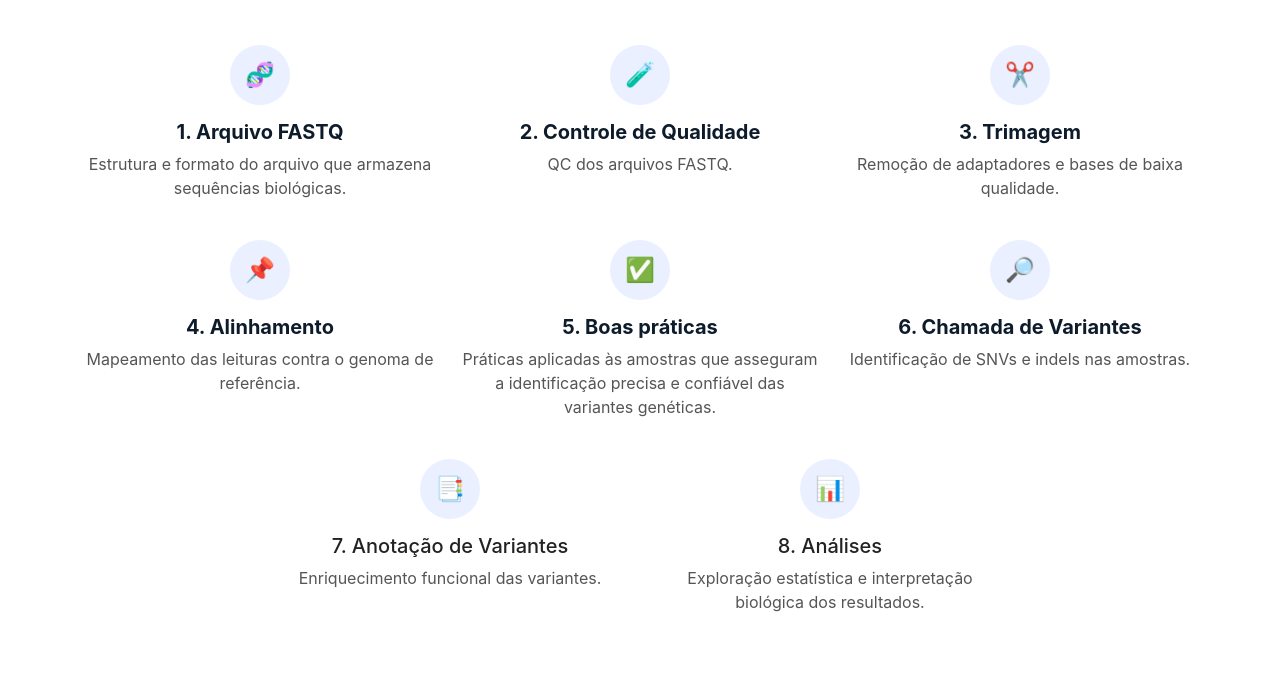
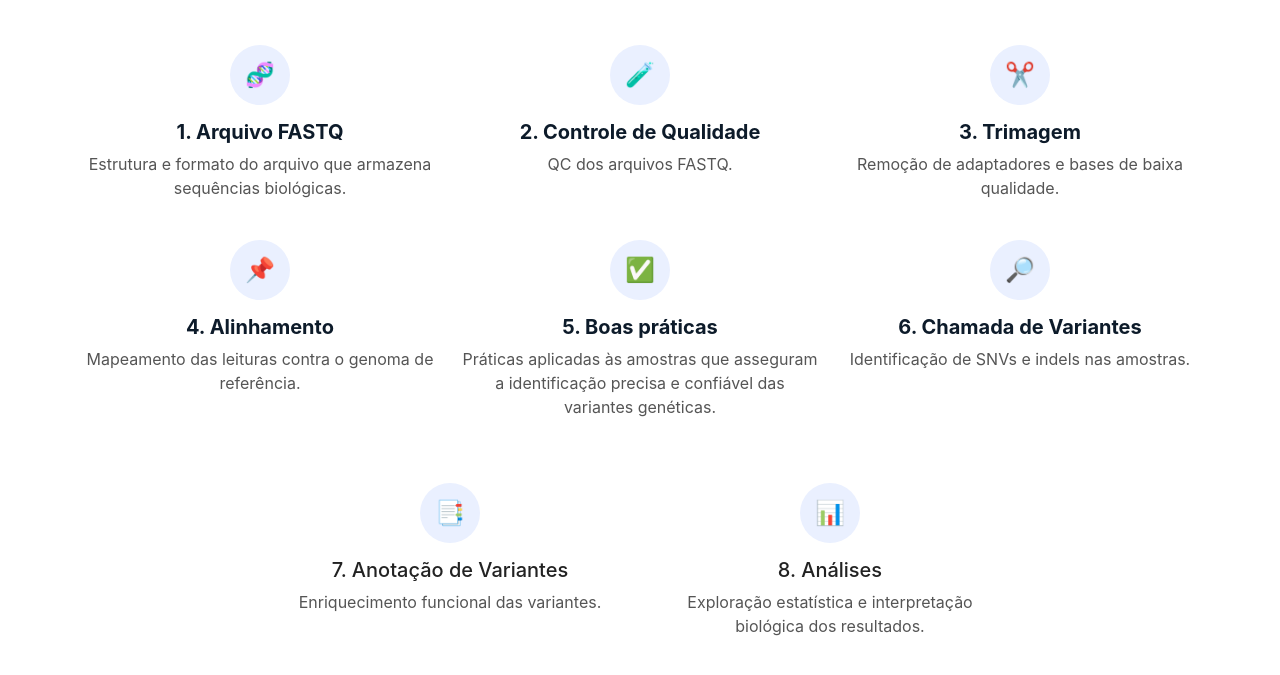
Before and after one commit to SophiaOzorio/Projeto_Pub, a plain HTML site: page index.html in a window 1280 px wide. Shown: the part 221-896 px from the top of the page. Drawn offline with nearby package versions, Linux system fonts and the light colour scheme.

Commit message:
Update index.html

```diff
--- a/index.html
+++ b/index.html
@@ -131,9 +131,9 @@
         <h5><a href="variantes.html" class="text-decoration-none">6. Chamada de Variantes</a></h5>
         <p>Identificação de SNVs e indels nas amostras.</p>
       </div>
-    </div><br>
+    </div>
 
-    <div class="row justify-content-center">
+    <div class="row justify-content-center mt-5">
     <!-- Caixa 7 -->
     <div class="col-md-4 text-center">
       <div class="icon-circle">📑</div>
```
